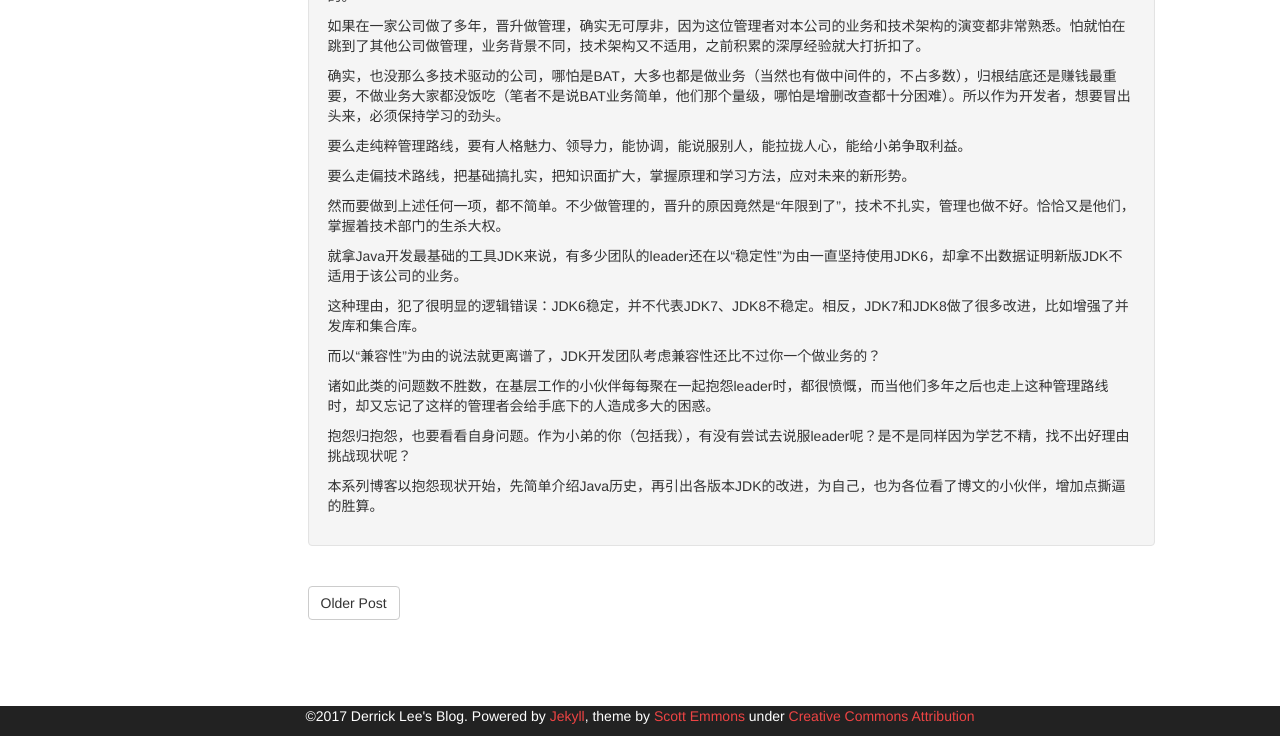
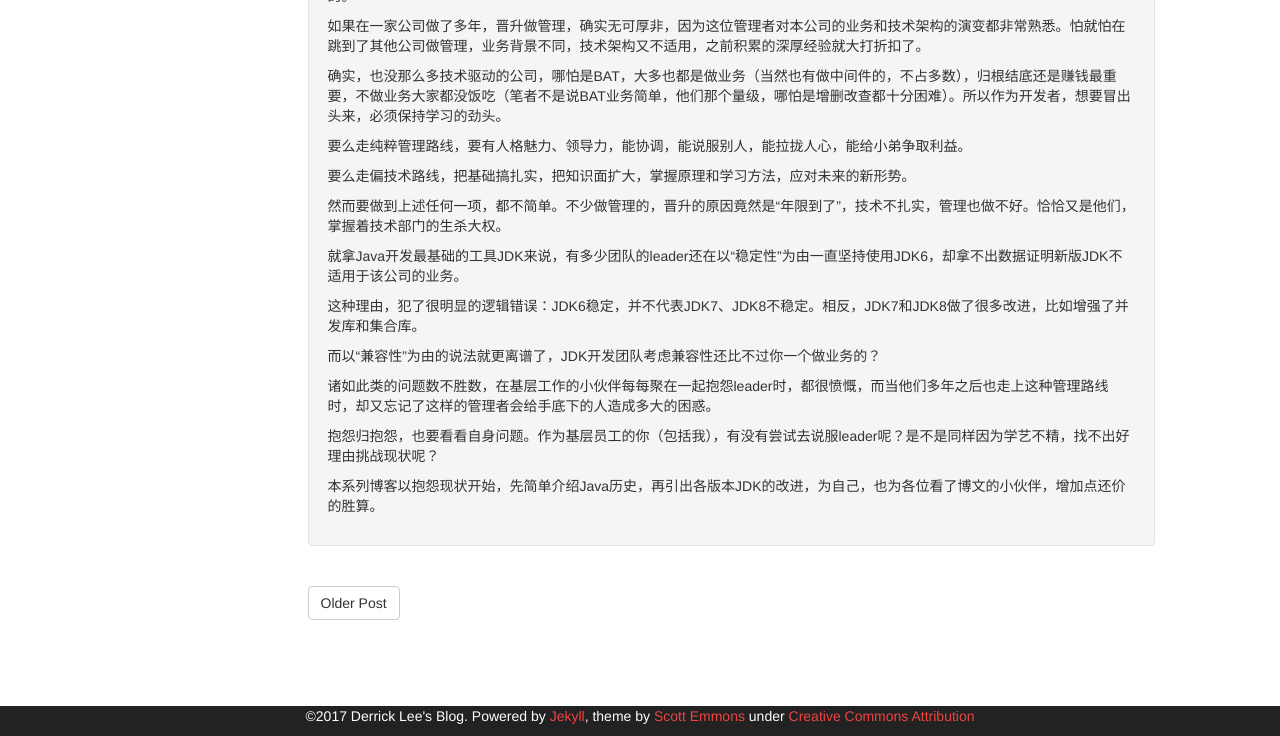
Before and after one commit to leesir/leesir.github.io, a Jekyll site: the page built from _posts/2016-07-15-java-history-beginning-words.md, in a window 1280 px wide, cut to the strip 164-900 px from the top of the page. Built offline with Jekyll 4.4.1, drawn with Linux system fonts in a browser that asks for light colours; comment, search, counter and statistics services are not loaded.

Commit message:
修改文章

```diff
--- a/_posts/2016-07-15-java-history-beginning-words.md
+++ b/_posts/2016-07-15-java-history-beginning-words.md
@@ -30,6 +30,6 @@ tags: [Java History]
 
 诸如此类的问题数不胜数，在基层工作的小伙伴每每聚在一起抱怨leader时，都很愤慨，而当他们多年之后也走上这种管理路线时，却又忘记了这样的管理者会给手底下的人造成多大的困惑。
 
-抱怨归抱怨，也要看看自身问题。作为小弟的你（包括我），有没有尝试去说服leader呢？是不是同样因为学艺不精，找不出好理由挑战现状呢？
+抱怨归抱怨，也要看看自身问题。作为基层员工的你（包括我），有没有尝试去说服leader呢？是不是同样因为学艺不精，找不出好理由挑战现状呢？
 
-本系列博客以抱怨现状开始，先简单介绍Java历史，再引出各版本JDK的改进，为自己，也为各位看了博文的小伙伴，增加点撕逼的胜算。
+本系列博客以抱怨现状开始，先简单介绍Java历史，再引出各版本JDK的改进，为自己，也为各位看了博文的小伙伴，增加点还价的胜算。
```
